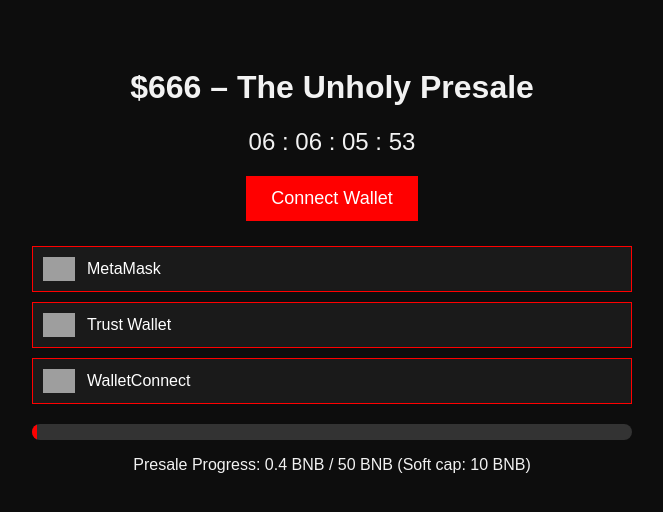
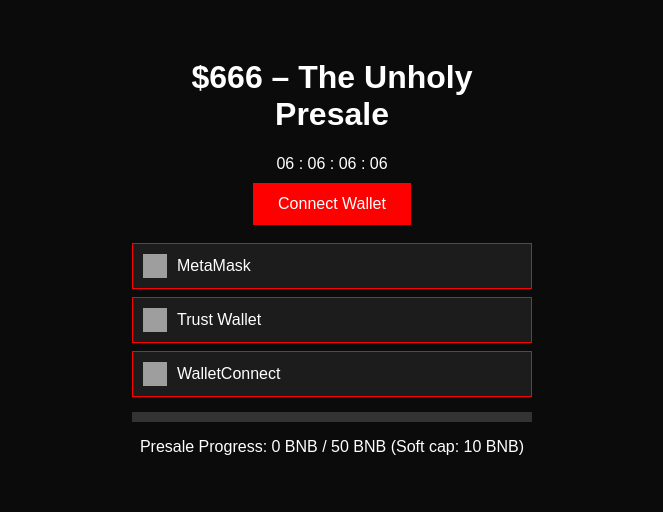
Before and after one commit to Devil666coin/presaletestvercel1, a plain HTML site: page index.html in a window 1280 px wide. Both pictures are taken after a click on the button "Connect Wallet". Shown: the whole page, without its empty margins (308-971 px from the left). Drawn offline with Linux system fonts and the light colour scheme; grey boxes are pictures that could not be loaded.

Commit message:
Add files via upload

```diff
--- a/index.html
+++ b/index.html
@@ -1,35 +1,32 @@
+
 <!DOCTYPE html>
 <html lang="en">
 <head>
     <meta charset="UTF-8" />
     <meta name="viewport" content="width=device-width, initial-scale=1.0"/>
-  <title>$666 – The Unholy Presale</title>
+    <title>$666 – The Unholy Presale (TESTNET)</title>
     <link rel="stylesheet" href="style.css" />
-  <script src="https://cdn.jsdelivr.net/npm/web3@latest/dist/web3.min.js"></script>
-  <script src="https://cdn.jsdelivr.net/npm/@walletconnect/web3-provider@1.8.0/dist/umd/index.min.js"></script>
 </head>
 <body>
     <div class="container">
         <h1>$666 – The Unholy Presale</h1>
         <div id="countdown">06 : 06 : 06 : 06</div>
-    <button id="connectBtn" class="connect-button">Connect Wallet</button>
-    <div id="walletOptions" class="dropdown hidden">
-      <button class="wallet-option" onclick="connectMetaMask()">
-        <img src="https://raw.githubusercontent.com/MetaMask/brand-resources/master/SVG/metamask-fox.svg" class="wallet-icon"> MetaMask
+        <button id="connect-btn">Connect Wallet</button>
+        <div id="wallet-options" class="hidden">
+            <button class="wallet-button" id="metamask-btn">
+                <img src="https://raw.githubusercontent.com/MetaMask/brand-resources/master/SVG/metamask-fox.svg" alt="MetaMask" class="icon"/> MetaMask
             </button>
-      <button class="wallet-option" onclick="connectTrustWallet()">
-        <img src="https://trustwallet.com/assets/images/media/assets/TWT.png" class="wallet-icon"> Trust Wallet
+            <button class="wallet-button" id="trustwallet-btn">
+                <img src="https://trustwallet.com/assets/images/media/assets/TWT.png" alt="Trust Wallet" class="icon"/> Trust Wallet
             </button>
-      <button class="wallet-option" onclick="connectWalletConnect()">
-        <img src="https://avatars.githubusercontent.com/u/37784886?s=200&v=4" class="wallet-icon"> WalletConnect
+            <button class="wallet-button" id="walletconnect-btn">
+                <img src="https://avatars.githubusercontent.com/u/37784886?s=200&v=4" alt="WalletConnect" class="icon"/> WalletConnect
             </button>
         </div>
-    <div id="walletAddress"></div>
-    <div class="progress-bar">
-      <div id="progressFill" class="progress-fill"></div>
+        <div class="progress">
+            <div id="progress-bar"></div>
         </div>
-    <p id="presaleInfo">Presale Progress: 0 BNB / 50 BNB (Soft cap: 10 BNB)</p>
-    <p id="tokenInfo"></p>
+        <p id="progress-text">Presale Progress: 0 BNB / 50 BNB (Soft cap: 10 BNB)</p>
     </div>
     <script src="script.js"></script>
 </body>
--- a/script.js
+++ b/script.js
@@ -1,70 +1,17 @@
 
-let connectedWallet = null;
-const hardCap = 50;
-const softCap = 10;
-
-document.getElementById("connectBtn").onclick = () => {
-  const dropdown = document.getElementById("walletOptions");
-  dropdown.classList.toggle("hidden");
+document.getElementById("connect-btn").onclick = () => {
+    const menu = document.getElementById("wallet-options");
+    menu.classList.toggle("hidden");
 };
 
-function updateProgress(bnbAmount) {
-  const percent = Math.min((bnbAmount / hardCap) * 100, 100);
-  document.getElementById("progressFill").style.width = percent + "%";
-  document.getElementById("presaleInfo").innerText = `Presale Progress: ${bnbAmount} BNB / ${hardCap} BNB (Soft cap: ${softCap} BNB)`;
-}
+document.getElementById("metamask-btn").onclick = () => {
+    window.open("https://metamask.app.link/dapp/devil666coin.github.io", "_blank");
+};
 
-function connectMetaMask() {
-  if (typeof window.ethereum !== 'undefined') {
-    window.ethereum.request({ method: 'eth_requestAccounts' }).then(accounts => {
-      connectedWallet = accounts[0];
-      document.getElementById("walletAddress").innerText = `Connected: ${connectedWallet}`;
-    });
-  } else {
-    alert("Please install MetaMask or open in MetaMask browser.");
-  }
-}
+document.getElementById("trustwallet-btn").onclick = () => {
+    window.open("https://link.trustwallet.com/open_url?coin_id=60&url=https://devil666coin.github.io", "_blank");
+};
 
-function connectTrustWallet() {
-  window.open('https://link.trustwallet.com/open_url?coin_id=60&url=' + encodeURIComponent(window.location.href), '_blank');
-}
-
-function connectWalletConnect() {
-  const provider = new WalletConnectProvider.default({
-    rpc: { 56: "https://bsc-dataseed.binance.org/" },
-    chainId: 56
-  });
-  provider.enable().then(() => {
-    const web3 = new Web3(provider);
-    web3.eth.getAccounts().then(accounts => {
-      connectedWallet = accounts[0];
-      document.getElementById("walletAddress").innerText = `Connected: ${connectedWallet}`;
-    });
-  });
-}
-
-// Simulazione progresso presale per anteprima
-let demoBNB = 0;
-setInterval(() => {
-  if (demoBNB < hardCap) {
-    demoBNB += 0.2;
-    updateProgress(demoBNB.toFixed(1));
-  }
-}, 3000);
-
-// Countdown
-const targetDate = new Date();
-targetDate.setDate(targetDate.getDate() + 6);
-targetDate.setHours(targetDate.getHours() + 6);
-targetDate.setMinutes(targetDate.getMinutes() + 6);
-
-setInterval(() => {
-  const now = new Date();
-  const distance = targetDate - now;
-  if (distance < 0) return;
-  const days = String(Math.floor(distance / (1000 * 60 * 60 * 24))).padStart(2, '0');
-  const hours = String(Math.floor((distance / (1000 * 60 * 60)) % 24)).padStart(2, '0');
-  const minutes = String(Math.floor((distance / (1000 * 60)) % 60)).padStart(2, '0');
-  const seconds = String(Math.floor((distance / 1000) % 60)).padStart(2, '0');
-  document.getElementById("countdown").innerText = `${days} : ${hours} : ${minutes} : ${seconds}`;
-}, 1000);
+document.getElementById("walletconnect-btn").onclick = () => {
+    alert("WalletConnect support coming in next update.");
+};
--- a/style.css
+++ b/style.css
@@ -1,62 +1,51 @@
 
 body {
-  background-color: #0d0d0d;
-  color: #f2f2f2;
-  font-family: Arial, sans-serif;
+    background-color: #0b0b0b;
+    color: #fff;
+    font-family: 'Arial', sans-serif;
     text-align: center;
-  padding: 40px 20px;
+    padding: 30px;
 }
 .container {
-  max-width: 600px;
+    max-width: 400px;
     margin: auto;
 }
-.connect-button {
+button {
     background-color: red;
+    color: white;
     border: none;
     padding: 12px 25px;
-  font-size: 18px;
+    font-size: 16px;
+    cursor: pointer;
+    margin: 10px 0;
+}
+.wallet-button {
+    background-color: #1c1c1c;
     color: white;
-  cursor: pointer;
-  margin-bottom: 10px;
-}
-.dropdown {
-  display: flex;
-  flex-direction: column;
-  gap: 10px;
-  margin: 15px 0;
-}
-.wallet-option {
     display: flex;
     align-items: center;
-  gap: 12px;
-  background-color: #1a1a1a;
+    justify-content: flex-start;
+    padding: 10px;
+    margin: 8px auto;
+    width: 100%;
     border: 1px solid red;
-  color: white;
-  font-size: 16px;
-  padding: 10px;
-  cursor: pointer;
 }
-.wallet-icon {
+.wallet-button .icon {
+    width: 24px;
     height: 24px;
+    margin-right: 10px;
 }
 .hidden {
     display: none;
 }
-.progress-bar {
-  height: 16px;
+.progress {
     width: 100%;
     background-color: #333;
-  border-radius: 8px;
-  margin-top: 20px;
-  overflow: hidden;
+    height: 10px;
+    margin: 15px 0;
 }
-.progress-fill {
-  height: 100%;
+#progress-bar {
+    height: 10px;
+    background-color: red;
     width: 0%;
-  background-color: red;
-  transition: width 0.5s;
 }
-#countdown {
-  font-size: 24px;
-  margin-bottom: 20px;
-}
```
Lines whose indentation alone changed are shown as unchanged.
